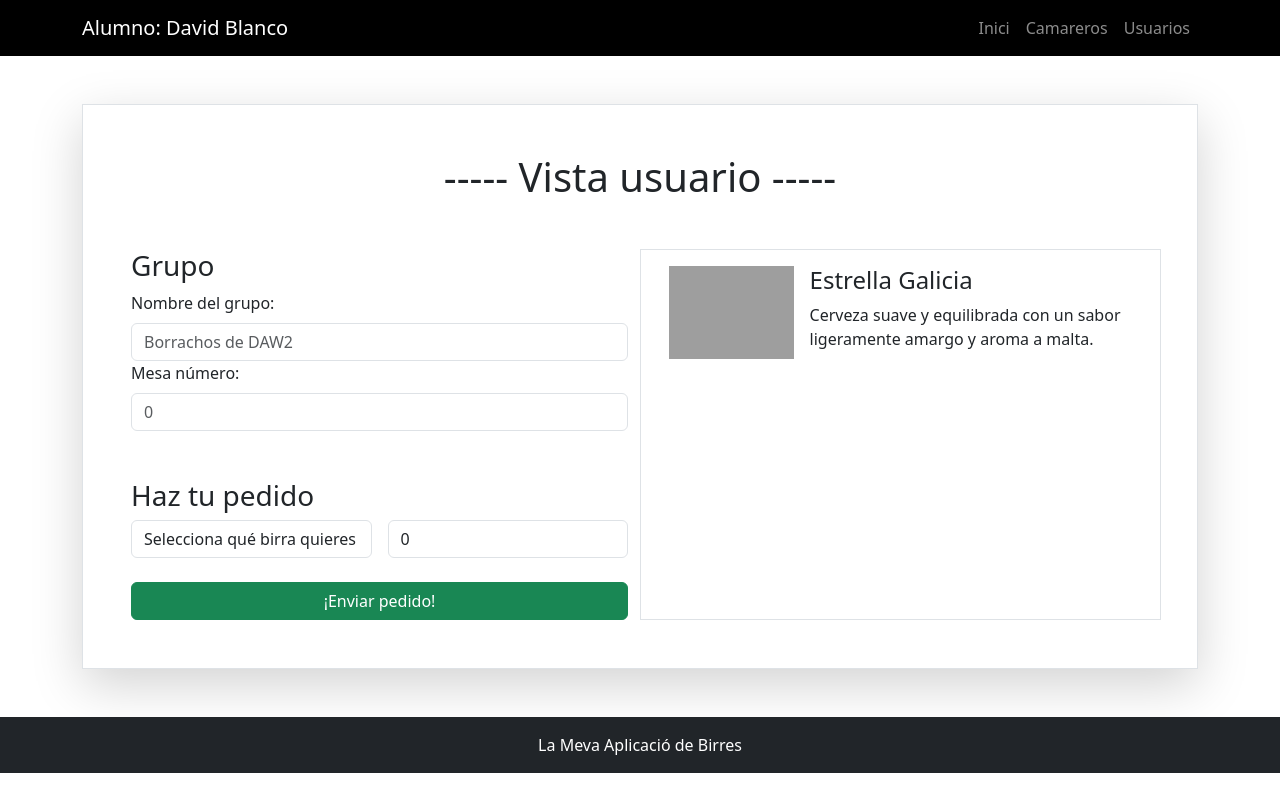
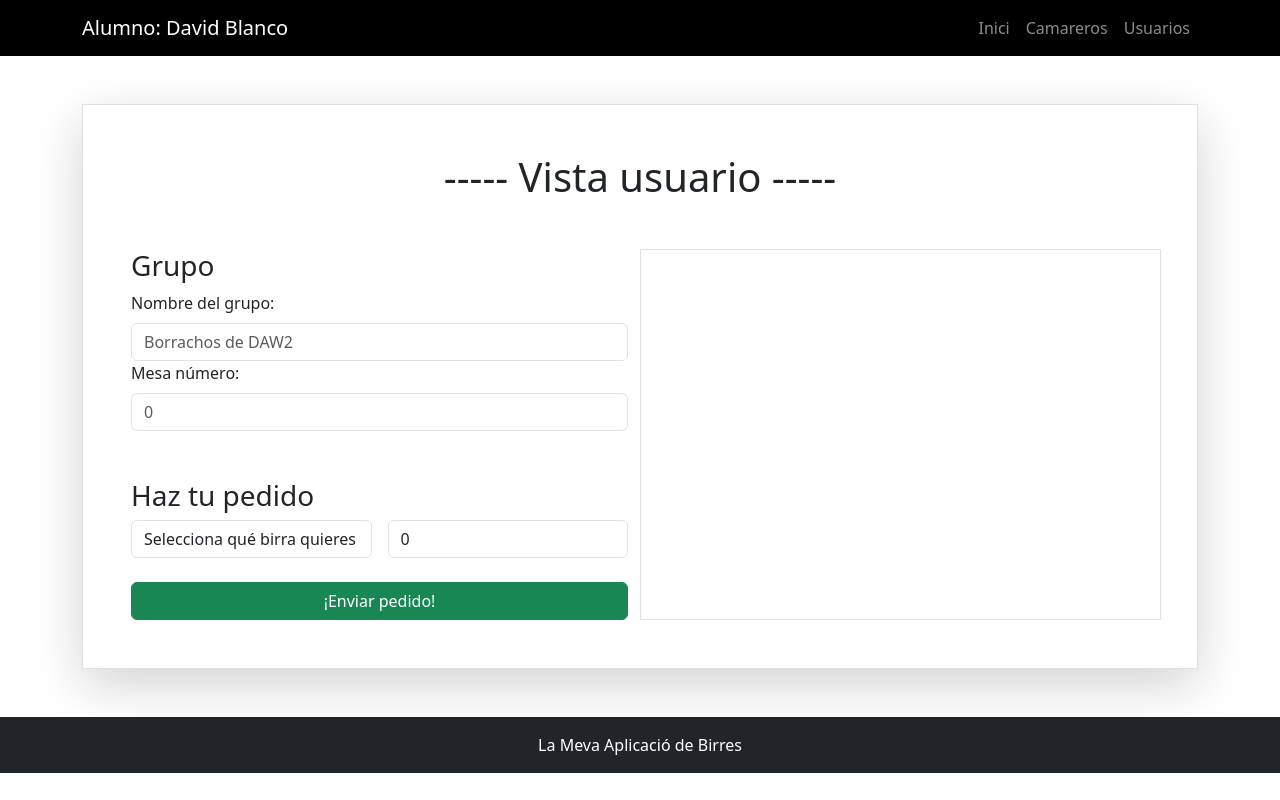
Before and after one commit to davidblancofpllefia/ExamenUF3, a React (Vite) app: page /usuarios in a window 1280 px wide. Built offline with nearby package versions, Linux system fonts and the light colour scheme; grey boxes are pictures that could not be loaded.

Commit message:
Exercici 6 - Taula de comandes

```diff
--- a/src/bd/bd.js
+++ b/src/bd/bd.js
@@ -5,7 +5,7 @@ export const bd = [
       tipo: "Lager",
       origen: "Madrid",
       descripcion: "Cerveza rubia, suave y refrescante con un sabor ligeramente amargo.",
-      imagen: "https://www.mahou.es/wp-content/themes/mahou_v2/template-contents/mahou-familia/dist/images/Botella_Mahou_5_Estrellas.png"
+      imagen: "https://tse3.mm.bing.net/th/id/OIP.Gg7n-Ok9AVcoceCH-Du-AwHaHa?rs=1&pid=ImgDetMain"
     },
     {
       id: 22,
@@ -13,7 +13,7 @@ export const bd = [
       tipo: "Lager",
       origen: "Galicia",
       descripcion: "Cerveza suave y equilibrada con un sabor ligeramente amargo y aroma a malta.",
-      imagen: "https://cdn.shopify.com/s/files/1/0271/8158/0388/products/estrella-galicia-escerveza-3.jpg?v=1648893181"
+      imagen: "https://repotmarket.com/cdn/shop/products/estrellagaliciabotellin_x630@2x.png?v=1655920042"
     },
     {
       id: 33,
--- a/src/components/NuevoPedido.jsx
+++ b/src/components/NuevoPedido.jsx
@@ -1,15 +1,15 @@
 import React, { useState } from 'react';
 import { bd } from '../bd/bd';
 
-function NuevoPedido() {
+function NuevoPedido({ onCervezaSelect }) {
   const [selectedCerveza, setSelectedCerveza] = useState('');
   const [cantidad, setCantidad] = useState(0);
 
-
   const handleCervezaChange = (e) => {
-    setSelectedCerveza(e.target.value);
+    const id = e.target.value;
+    setSelectedCerveza(id);
+    onCervezaSelect(id);
   };
-
 
   const handleCantidadChange = (e) => {
     setCantidad(e.target.value);
@@ -27,7 +27,6 @@ function NuevoPedido() {
       <h3 className="mt-5">Haz tu pedido</h3>
 
       <div className="d-flex gap-3">
-
         <select
           name="cervezas"
           id="cervezas"
@@ -43,7 +42,6 @@ function NuevoPedido() {
           ))}
         </select>
 
-
         <input
           type="number"
           className="form-control"
--- a/src/views/Usuarios.jsx
+++ b/src/views/Usuarios.jsx
@@ -1,23 +1,34 @@
-import React from 'react';
+import React, { useState } from 'react';
 import NuevoPedido from '../components/NuevoPedido';
 import FichaBirra from '../components/FichaBirra';
+import { bd } from '../bd/bd';
 
 function Usuarios() {
+  const [cervezaInfo, setCervezaInfo] = useState(null);
+
+  const handleCervezaSelect = (id) => {
+    const selectedCerveza = bd.find((cerveza) => cerveza.id === parseInt(id));
+    setCervezaInfo(selectedCerveza);
+  };
+
   return (
     <div className="container mt-3 p-5 border shadow-lg">
       <h1 className="text-center mb-5">----- Vista usuario -----</h1>
       <div className="row">
         <div className="col-md-6">
-          <NuevoPedido />
+          <NuevoPedido onCervezaSelect={handleCervezaSelect} />
         </div>
 
         <div className="col-md-6 border">
-          <FichaBirra
-            imagen="estrella.jpg"
-            nombre="Estrella Galicia"
-            descripcion="Cerveza suave y equilibrada con un sabor ligeramente amargo y aroma a malta."
-          />
+            {cervezaInfo && (
+            <FichaBirra
+                imagen={cervezaInfo.imagen}
+                nombre={cervezaInfo.nombre}
+                descripcion={cervezaInfo.descripcion}
+            />
+          )}
         </div>
+
       </div>
     </div>
   );
```
